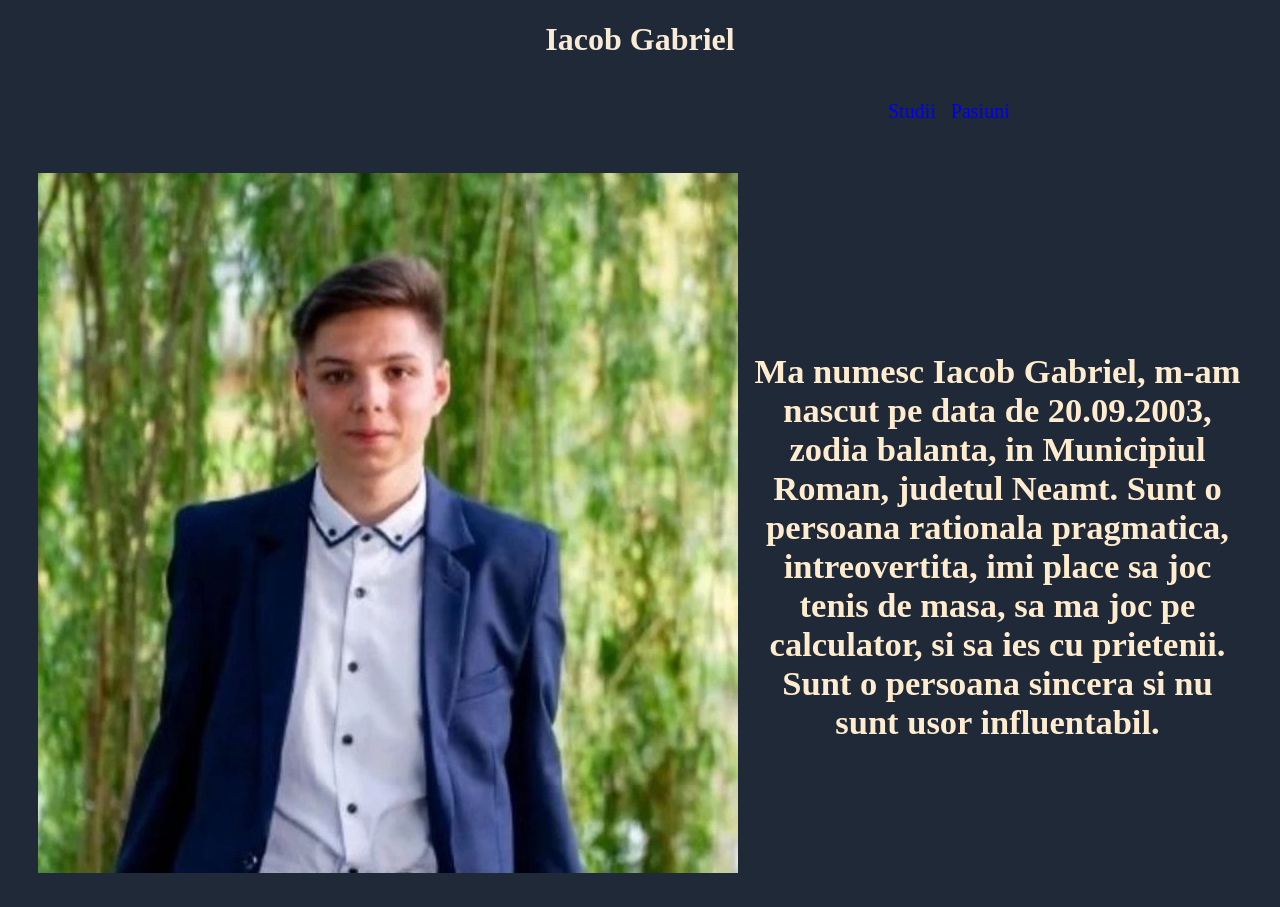
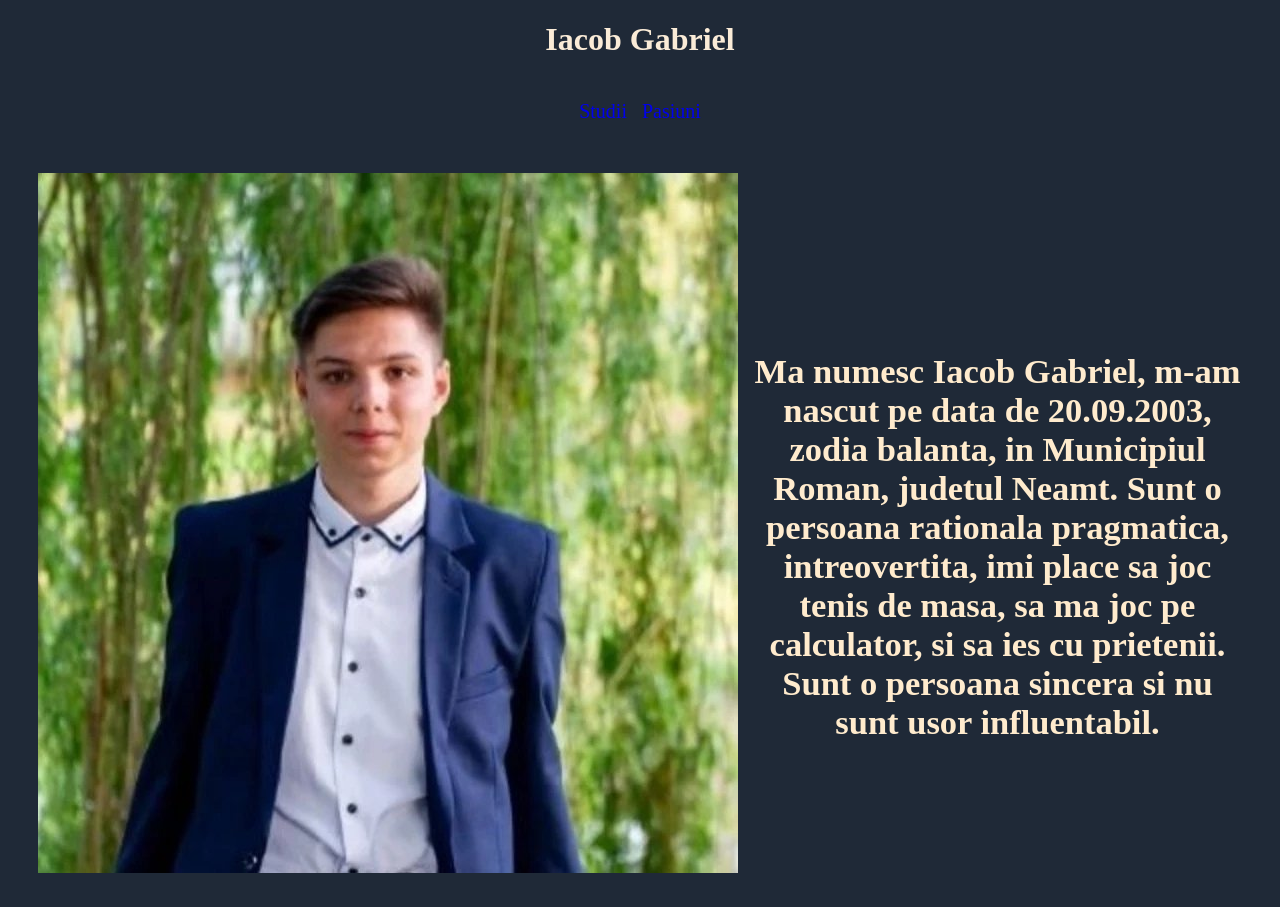
Before and after one commit to alex29901/iacob-site, a plain HTML site: page index.html in a window 1280 px wide. Drawn offline with Linux system fonts and the light colour scheme.

Commit message:
fix centrare linkuri

```diff
--- a/styles.css
+++ b/styles.css
@@ -11,7 +11,7 @@ a {
     font-size: 20px;
     gap: 15px;
     color: antiquewhite;
-    margin-left: 880px;
+    justify-content: center;
 
 }
 
```
